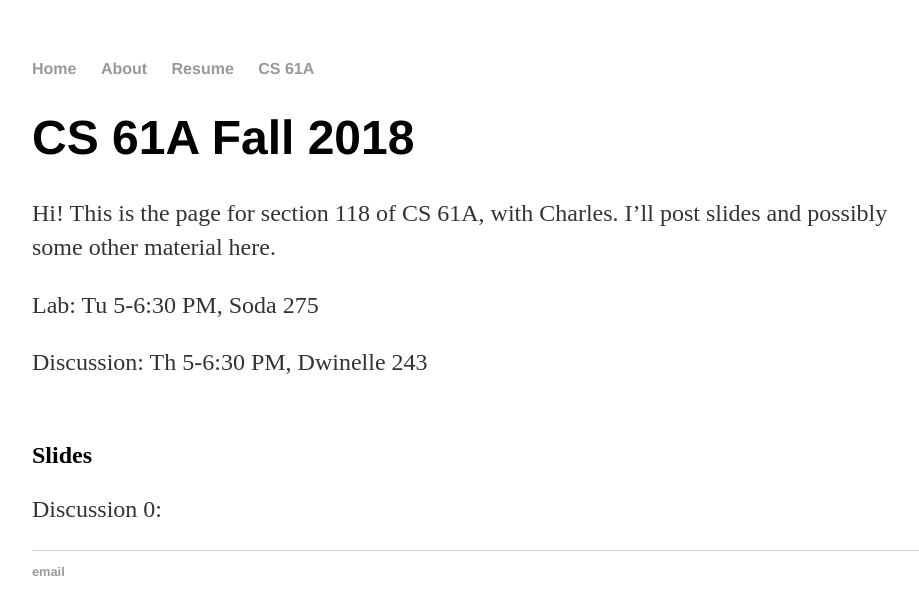
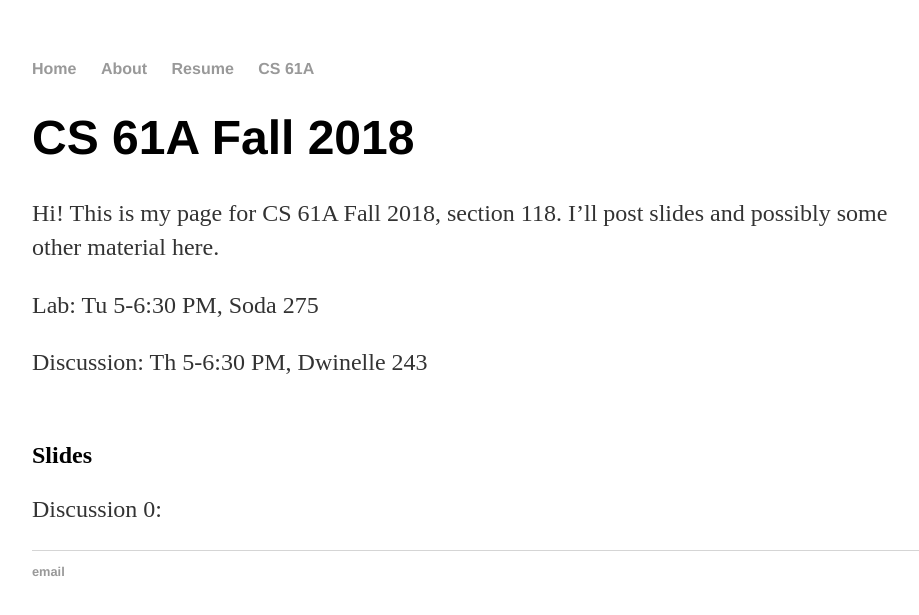
Before and after one commit to charleshong3/charleshong3.github.io, a Jekyll site: the page built from 61a/index.html, in a window 1280 px wide. Shown: the top 615 px of the page, without its empty margins (160-1079 px from the left). Built offline with Jekyll 4.4.1, drawn with Linux system fonts in a browser that asks for light colours.

Commit message:
Changed text

```diff
--- a/61a/index.html
+++ b/61a/index.html
@@ -4,7 +4,7 @@ title: CS 61A Fall 2018
 ---
     <h1>{{ page.title }}</h1>
     <p>
-        Hi! This is the page for section 118 of CS 61A, with Charles. I’ll post slides and possibly some other material here.
+        Hi! This is my page for CS 61A Fall 2018, section 118. I’ll post slides and possibly some other material here.
     </p>
     <p>
         Lab: Tu 5-6:30 PM, Soda 275
```
